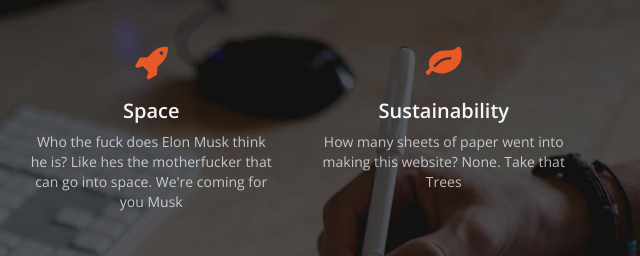
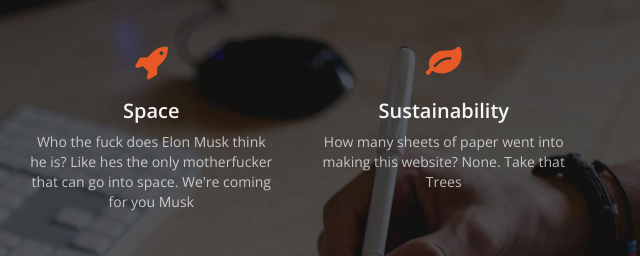
Before and after one commit to anlattner/KanyeZone, a plain HTML site: page index.html in a window 1280 px wide. Shown: the part 2100-2356 px from the top of the page, 635-1275 px from the left. Drawn offline with nearby package versions, Linux system fonts and the light colour scheme.

```diff
--- a/index.html
+++ b/index.html
@@ -152,7 +152,7 @@
       <div class="col-md-3 col-sm-6">
         <div class="service"><i class="fa fa-rocket"></i>
           <h3>Space</h3>
-          <p>Who the fuck does Elon Musk think he is? Like hes the motherfucker that can go into space. We're coming for you Musk</p>
+          <p>Who the fuck does Elon Musk think he is? Like hes the only motherfucker that can go into space. We're coming for you Musk</p>
         </div>
       </div>
       <div class="col-md-3 col-sm-6">
```
